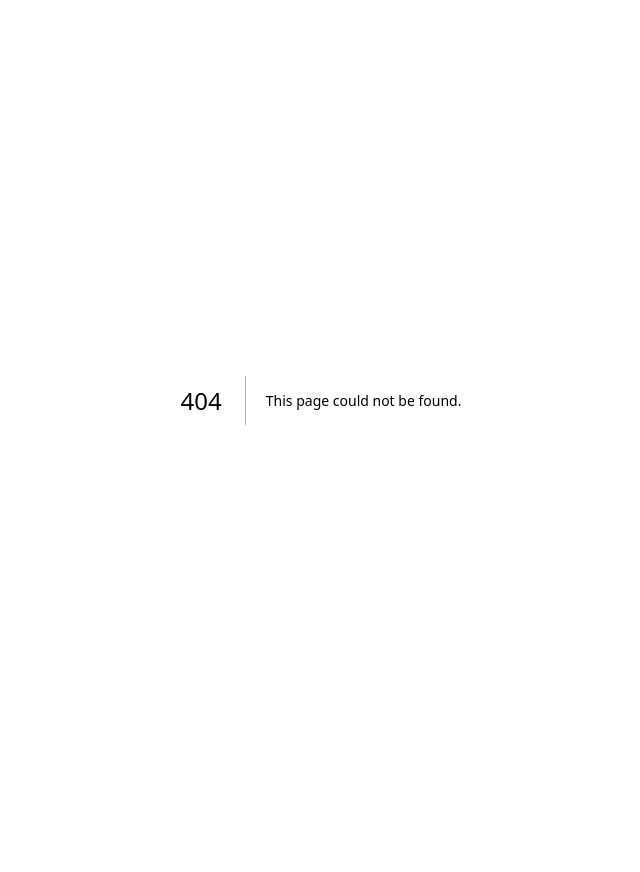
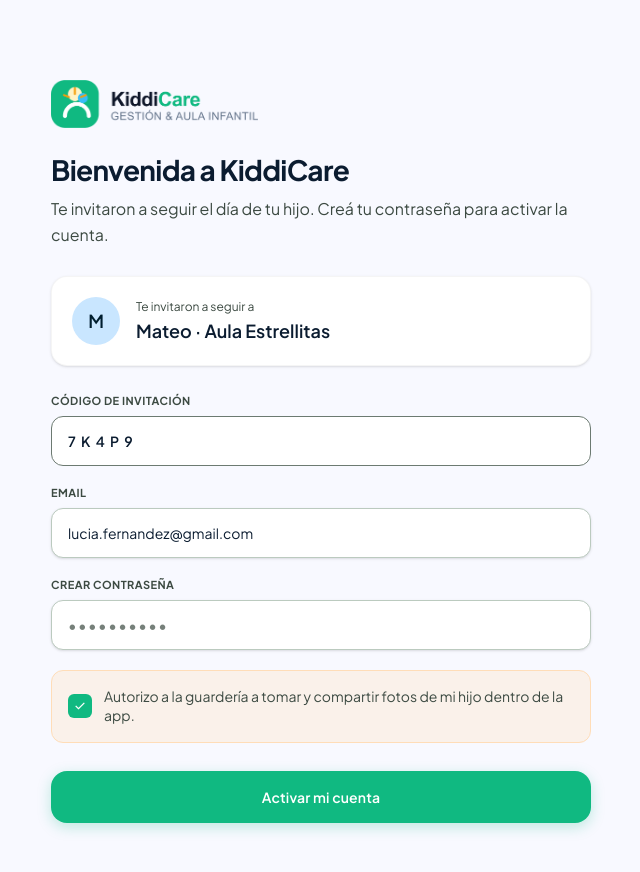
Before and after one commit to maxifernandeaz/open-daycare, a Next.js app: page /activar-cuenta in a window 1280 px wide. Before the commit this address had no page. Shown: the top 872 px of the page, without its empty margins (319-959 px from the left). Before the commit the page ends 800 px from the top, so only its background shows below. Built offline with nearby package versions, Linux system fonts and the light colour scheme.

Commit message:
feat: implement account activation page with form and consent functionality

```diff
--- /dev/null
+++ b/app/activar-cuenta/page.tsx
@@ -0,0 +1,100 @@
+import type { Metadata } from "next";
+import AuthField from "@/app/components/auth/AuthField";
+import BrandLockup from "@/app/components/auth/BrandLockup";
+import Icon from "@/app/components/Icons";
+import { activationScreen } from "@/data/mock-auth";
+
+export const metadata: Metadata = {
+  title: "KiddiCare · Activar cuenta",
+  description:
+    "Activá tu cuenta de KiddiCare para seguir el día de tu hijo en el Centro Infantil Sol.",
+};
+
+const PAGE_CLASSES =
+  "flex min-h-screen items-center justify-center bg-background p-4 font-sans sm:p-6 lg:p-10";
+const MAIN_CLASSES =
+  "mx-auto flex w-full max-w-[540px] flex-col items-start py-6 sm:py-10";
+const HEADER_CLASSES = "mb-7 w-full";
+const TITLE_CLASSES =
+  "font-headline-lg text-headline-lg tracking-tight text-on-surface";
+const SUBTITLE_CLASSES =
+  "mt-2 text-body-md leading-relaxed text-on-surface-variant sm:text-body-lg";
+const CHILD_CARD_CLASSES =
+  "mb-7 flex w-full items-center gap-4 rounded-2xl border border-black/[0.04] bg-surface-container-lowest p-4 shadow-sm sm:p-5";
+const CHILD_AVATAR_CLASSES =
+  "flex h-12 w-12 shrink-0 items-center justify-center rounded-full bg-secondary-fixed font-headline-sm text-headline-sm font-semibold text-on-secondary-fixed";
+const CHILD_LABEL_CLASSES =
+  "mb-1 text-body-sm leading-tight text-on-surface-variant";
+const CHILD_NAME_CLASSES = "font-headline-sm text-headline-sm text-on-surface";
+const FORM_CLASSES = "w-full space-y-5";
+const CONSENT_BANNER_CLASSES =
+  "flex w-full items-start gap-3 rounded-xl border border-tertiary-fixed bg-tertiary-fixed/30 p-3.5 sm:items-center sm:p-4";
+const CONSENT_CONTROL_CLASSES =
+  "relative flex shrink-0 cursor-pointer select-none items-center";
+const CONSENT_BOX_CLASSES =
+  "flex h-6 w-6 items-center justify-center rounded-md bg-primary-container text-on-primary transition-all peer-focus:ring-2 peer-focus:ring-primary/30";
+const CONSENT_TEXT_CLASSES =
+  "cursor-pointer select-none text-body-md leading-snug text-on-surface-variant";
+const SUBMIT_CLASSES =
+  "w-full rounded-2xl bg-primary-container px-6 py-4 font-label-lg text-label-lg text-on-primary shadow-[0_4px_14px_rgba(16,185,129,0.25)] transition-all duration-200 ease-in-out hover:bg-primary focus:outline-none focus:ring-2 focus:ring-primary/40 active:scale-[0.99]";
+
+const CONSENT_INPUT_ID = "photo-consent";
+
+export default function ActivarCuentaPage() {
+  const { brand, child, consent, fields, header, submitLabel } = activationScreen;
+
+  return (
+    <div className={PAGE_CLASSES}>
+      <main className={MAIN_CLASSES}>
+        <header className={HEADER_CLASSES}>
+          <BrandLockup brand={brand} className="mb-6" variant="light" />
+
+          <h1 className={TITLE_CLASSES}>{header.title}</h1>
+          <p className={SUBTITLE_CLASSES}>{header.body}</p>
+        </header>
+
+        <section className={CHILD_CARD_CLASSES}>
+          <div className={CHILD_AVATAR_CLASSES}>{child.initial}</div>
+
+          <div className="flex flex-col">
+            <span className={CHILD_LABEL_CLASSES}>{child.invitationLabel}</span>
+            <span className={CHILD_NAME_CLASSES}>
+              {child.name} · {child.classroom}
+            </span>
+          </div>
+        </section>
+
+        <form className={FORM_CLASSES}>
+          {fields.map((field) => (
+            <AuthField field={field} key={field.id} />
+          ))}
+
+          <div className={CONSENT_BANNER_CLASSES}>
+            <label className={CONSENT_CONTROL_CLASSES} htmlFor={CONSENT_INPUT_ID}>
+              <input
+                className="peer sr-only"
+                defaultChecked
+                id={CONSENT_INPUT_ID}
+                name="photoConsent"
+                type="checkbox"
+              />
+              <span className={CONSENT_BOX_CLASSES}>
+                <Icon name="check" size={16} />
+              </span>
+            </label>
+
+            <label className={CONSENT_TEXT_CLASSES} htmlFor={CONSENT_INPUT_ID}>
+              {consent.label}
+            </label>
+          </div>
+
+          <div className="pt-2">
+            <button className={SUBMIT_CLASSES} type="button">
+              {submitLabel}
+            </button>
+          </div>
+        </form>
+      </main>
+    </div>
+  );
+}
```
